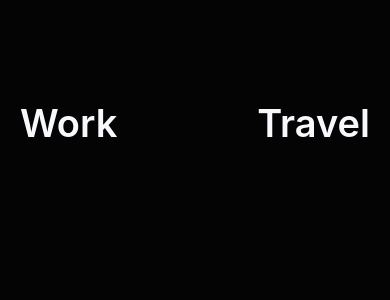
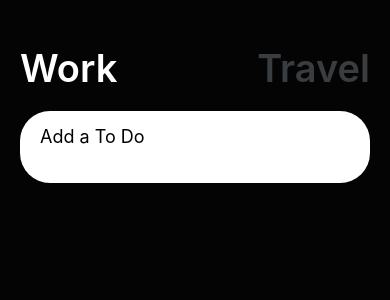
Before and after one commit to eajin/WorkHardTravelHardApp, a React Native app: screen / in a window 390 px wide. Shown: the top 300 px of the page. Built offline with nearby package versions, Linux system fonts and the light colour scheme.

Commit message:
2.2 TextInput

```diff
--- a/App.js
+++ b/App.js
@@ -1,4 +1,5 @@
 import { StatusBar } from "expo-status-bar";
+import React, { useState } from "react";
 import {
   StyleSheet,
   Text,
@@ -7,20 +8,51 @@
   TouchableHighlight,
   TouchableWithoutFeedback,
   Pressable,
+  TextInput,
 } from "react-native";
 import { theme } from "./color";
 
 export default function App() {
+  const [working, setWorking] = useState(true);
+  const [text, setText] = useState("");
+  const travel = () => setWorking(false);
+  const work = () => setWorking(true);
+  const onChangeText = (payload) => setText(payload);
   return (
     <View style={styles.container}>
       <StatusBar style="light" />
       <View style={styles.header}>
-        <TouchableOpacity>
-          <Text style={styles.btnText}>Work</Text>
+        <TouchableOpacity onPress={work}>
+          <Text
+            style={{
+              ...styles.btnText,
+              color: working ? "white" : theme.grey,
+            }}
+          >
+            Work
+          </Text>
         </TouchableOpacity>
-        <TouchableOpacity>
-          <Text style={styles.btnText}>Travel</Text>
+        <TouchableOpacity onPress={travel}>
+          <Text
+            style={{
+              ...styles.btnText,
+              color: !working ? "white" : theme.grey,
+            }}
+          >
+            Travel
+          </Text>
         </TouchableOpacity>
+      </View>
+      <View>
+        <TextInput
+          multiline
+          autoCapitalize={"words"}
+          onChangeText={onChangeText}
+          value={text}
+          keyboardType="email-address"
+          placeholder={working ? "Add a To Do" : "Where do you want to go?"}
+          style={styles.input}
+        />
       </View>
     </View>
   );
@@ -35,11 +67,19 @@
   header: {
     justifyContent: "space-between",
     flexDirection: "row",
-    marginTop: 100,
+    marginTop: 45,
   },
   btnText: {
     fontSize: 38,
     fontWeight: "600",
     color: theme.white,
   },
+  input: {
+    backgroundColor: "white",
+    paddingVertical: 15,
+    paddingHorizontal: 20,
+    borderRadius: 30,
+    marginTop: 20,
+    fontSize: 18,
+  },
 });
```
